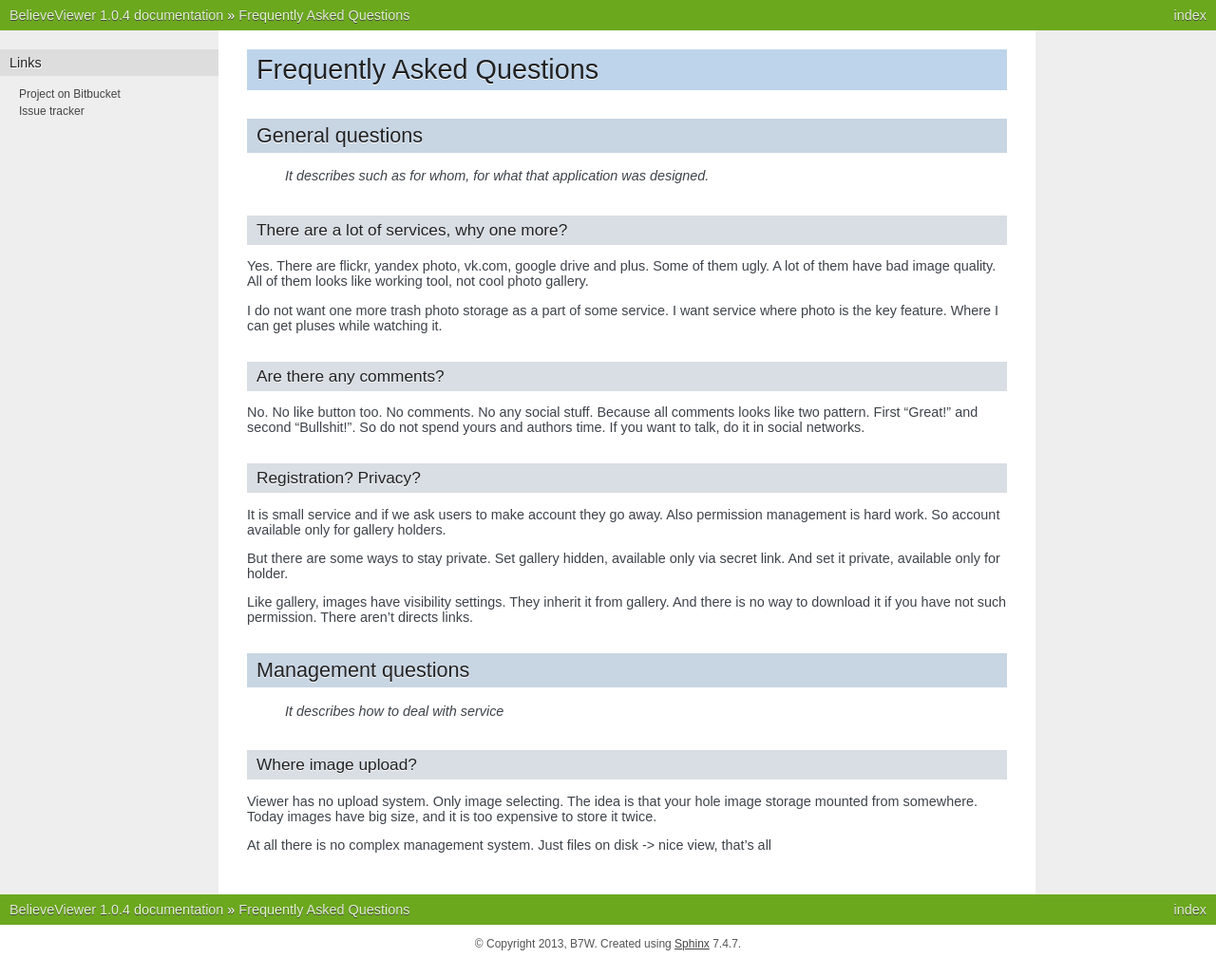
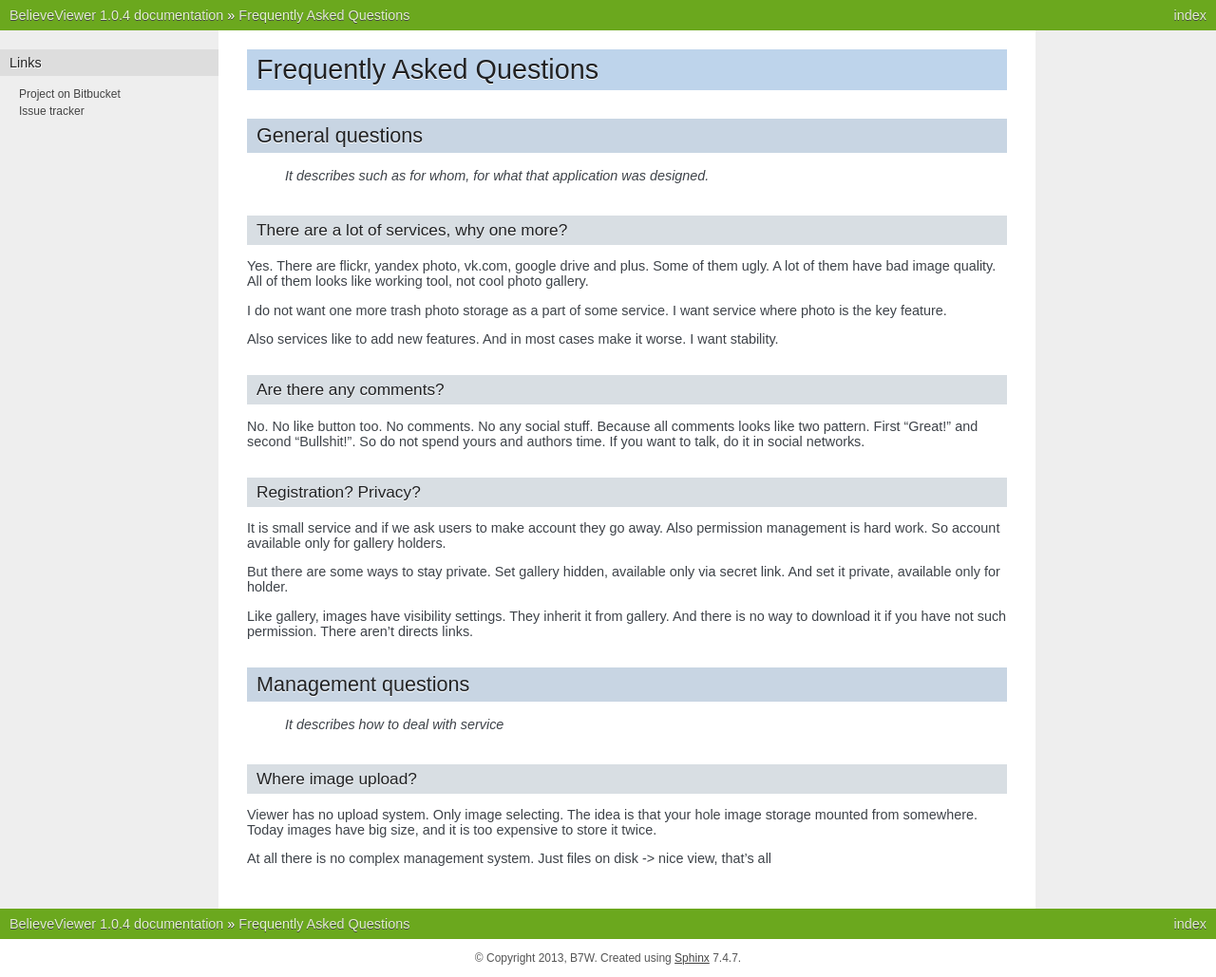
Before and after one commit to b7w/bviewer, a Sphinx documentation site: the page built from docs/intro/faq.rst, in a window 1280 px wide. Shown: the whole page at 95% size. Built offline with Sphinx 7.4.7, drawn with Linux system fonts in a browser that asks for light colours.

Commit message:
Add some docs

```diff
--- a/docs/intro/faq.rst
+++ b/docs/intro/faq.rst
@@ -22,7 +22,9 @@ There are a lot of services, why one more?
 
 | I do not want one more trash photo storage as a part of some service.
   I want service where photo is the key feature.
-  Where I can get pluses while watching it.
+
+| Also services like to add new features.
+  And in most cases make it worse. I want stability.
 
 
 Are there any comments?
--- a/docs/releases/notes.rst
+++ b/docs/releases/notes.rst
@@ -9,6 +9,7 @@ Release notes
 
 * Move project from https://bitbucket.org/b7w/believeviewer to https://bitbucket.org/b7w/bviewer
 * Fix image resize feature
+* Add custom scrollbar for webkit
 
 
 | **v1.0.4** - *10.09.1013*
```
